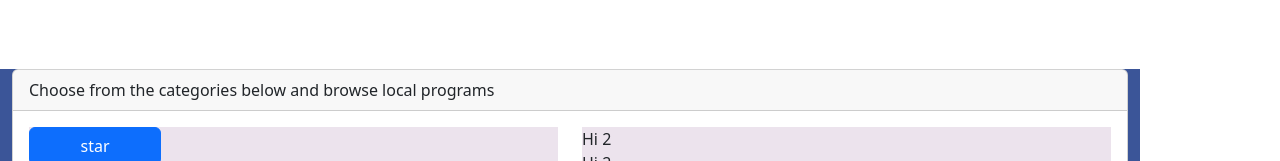
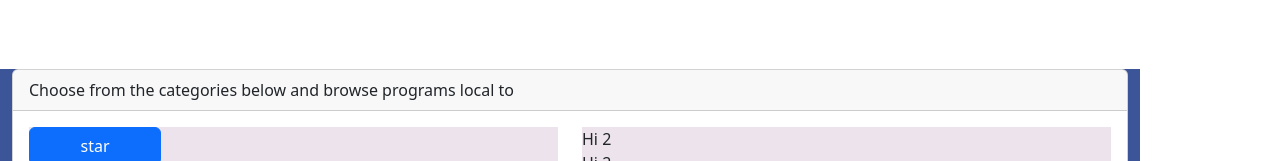
Before and after one commit to apet2929/CSSE280-FinalProject, a React (Create React App) app in the folder frontend/csse280-final-project/: page / in a window 1280 px wide. Shown: the part 888-1049 px from the top of the page. Built offline with nearby package versions, Linux system fonts and the light colour scheme.

Commit message:
Show county name in popup

```diff
--- a/frontend/csse280-final-project/src/App.tsx
+++ b/frontend/csse280-final-project/src/App.tsx
@@ -37,11 +37,6 @@ const App = () => {
     return Pages[state];
   }
 
-  let Pages = [
-    <MapView width={mapWidth} height={mapHeight} onCountyClick={pageTwo} onCategoryClick={pageThree} />,
-    <ServiceList />,
-  ]
-
   let popup = document.getElementById("serviceCategoryPopup")
   let handler = function() {
     console.log("Removing event listener and popup class");
@@ -52,10 +47,16 @@ const App = () => {
 
   function pageOne() {
     setState(0)
+    popup?.classList.remove("popped")
+    popup?.classList.remove("popup")
+    popup?.removeEventListener("animationend", handler, false)
   }
 
   function pageTwo(county_key: string) {
     console.log("Page two");
+    popup = document.getElementById("serviceCategoryPopup")
+    console.log(popup);
+
     console.log(county_key);
     setCounty(county_key);
     popup?.classList.add("popup")
@@ -70,6 +71,11 @@ const App = () => {
   let [state, setState] = useState(0)
   let [county, setCounty] = useState("")
 
+  let Pages = [
+    <MapView width={mapWidth} height={mapHeight} onCountyClick={pageTwo} onCategoryClick={pageThree} countyName={county} />,
+    <ServiceList />,
+  ]
+
   return (
   <div className="h-100 w-100">
     <PageHeader onLogoClick={() => pageOne()}/>
--- a/frontend/csse280-final-project/src/MapView.tsx
+++ b/frontend/csse280-final-project/src/MapView.tsx
@@ -140,6 +140,7 @@ interface MapViewProps {
   height: number,
   onCountyClick: Function,
   onCategoryClick: Function
+  countyName: string
 };
 
 export const MapView = (props: MapViewProps) => {
@@ -147,6 +148,6 @@ export const MapView = (props: MapViewProps) => {
 
   return <div style={{width: "100%"}}>
     <Canvas canvasWidth={props.width} canvasHeight={props.height} counties={counties} onClick={props.onCountyClick}/>
-    <ServiceCategoryPopup onClick={props.onCategoryClick}/>
+    <ServiceCategoryPopup onClick={props.onCategoryClick} countyName={props.countyName}/>
   </div>
 }
--- a/frontend/csse280-final-project/src/ServiceCategoryPopup.tsx
+++ b/frontend/csse280-final-project/src/ServiceCategoryPopup.tsx
@@ -13,13 +13,14 @@ let Category = (props: CategoryProps) => {
 
 type PopupProps = {
     onClick: Function;
+    countyName: string;
 }
 
 let ServiceCategoryPopup = (props: PopupProps) => {
     return <div id="serviceCategoryPopup" className="container">
         <div className="card">
             <div className="card-header">
-            Choose from the categories below and browse local programs
+            Choose from the categories below and browse programs local to {props.countyName}
             </div>
             <div className="card-body container">
                 <div className="row">
```
